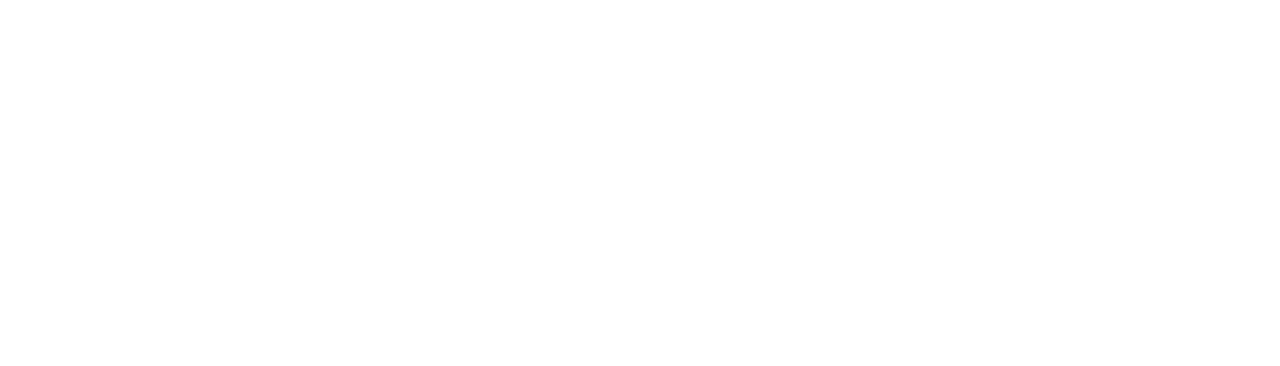
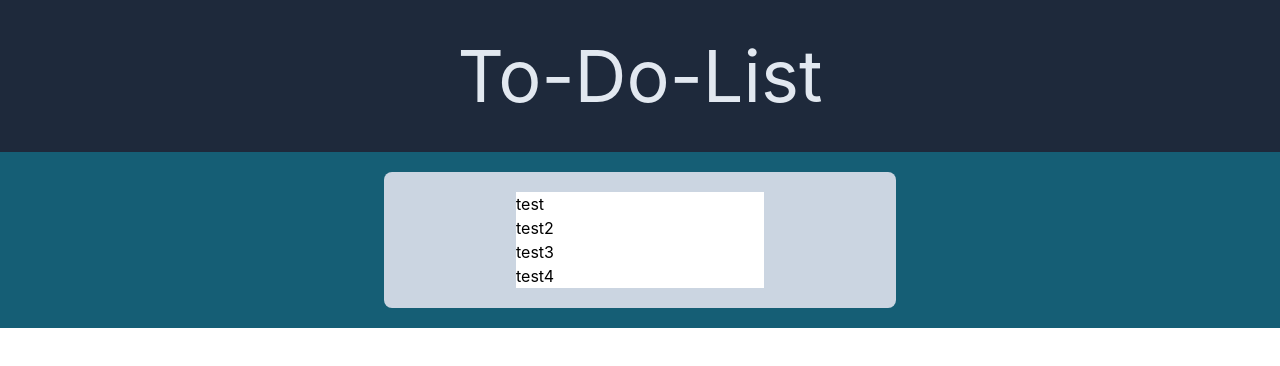
Before and after one commit to SMU25/react-js-to-do-list, a React (Create React App) app: page / in a window 1280 px wide. Shown: the top 366 px of the page. Built offline with nearby package versions, Linux system fonts and the light colour scheme.

Commit message:
Header , TasksList , TaskItem and Input components have been created

```diff
--- a/package.json
+++ b/package.json
@@ -8,8 +8,9 @@
     "@testing-library/user-event": "^13.2.1",
     "@types/jest": "^27.0.1",
     "@types/node": "^16.7.13",
-    "@types/react": "^18.0.0",
+    "@types/react": "^18.0.21",
     "@types/react-dom": "^18.0.0",
+    "classnames": "^2.3.2",
     "react": "^18.2.0",
     "react-dom": "^18.2.0",
     "react-scripts": "5.0.1",
--- a/src/App.tsx
+++ b/src/App.tsx
@@ -1,8 +1,23 @@
 import React from "react";
+import Header from "src/components/Header";
+import TasksList from "src/components/TasksList";
 import "./styles.css";
 
+//mocks
+const ITEMS = [
+  { id: 1, title: "1", description: "test", isDone: true },
+  { id: 2, title: "2", description: "test2", isDone: false },
+  { id: 3, title: "3", description: "test3", isDone: true },
+  { id: 4, title: "4", description: "test4", isDone: false },
+];
+
 function App() {
-  return <div className="App"></div>;
+  return (
+    <div className="App">
+      <Header />
+      <TasksList tasksList={ITEMS} />
+    </div>
+  );
 }
 
 export default App;
--- /dev/null
+++ b/src/components/Header/index.tsx
@@ -0,0 +1,13 @@
+import React, { FC } from "react";
+
+const TITLE = "to-do-list";
+
+const Header: FC = () => {
+  return (
+    <h1 className="flex justify-center w-full bg-slate-800 py-10 text-slate-200 text-7xl capitalize">
+      {TITLE}
+    </h1>
+  );
+};
+
+export default Header;
--- /dev/null
+++ b/src/components/Input/index.tsx
@@ -0,0 +1,12 @@
+import React, { FC } from "react";
+import { TaskItemType } from "src/components/TasksList/types";
+
+interface Props extends Pick<TaskItemType, "isDone"> {
+  value: string;
+}
+
+const Input: FC<Props> = ({ value, isDone }) => {
+  return <input value={value} />;
+};
+
+export default Input;
--- /dev/null
+++ b/src/components/TasksList/TaskItem.tsx
@@ -0,0 +1,16 @@
+import React, { FC } from "react";
+import Input from "../Input";
+import { TaskItemType } from "./types";
+
+export const TaskItem: FC<TaskItemType> = ({
+  id,
+  title,
+  description,
+  isDone,
+}) => {
+  return (
+    <div>
+      <Input value={description} isDone={isDone} />
+    </div>
+  );
+};
--- /dev/null
+++ b/src/components/TasksList/index.tsx
@@ -0,0 +1,23 @@
+import React, { FC } from "react";
+import { TaskItem } from "./TaskItem";
+import { TaskItemType } from "./types";
+
+interface Props {
+  tasksList: TaskItemType[];
+}
+
+const TasksList: FC<Props> = ({ tasksList = [] }) => {
+  if (!tasksList.length) return null;
+
+  return (
+    <div className="flex justify-center w-full bg-cyan-800 py-5">
+      <div className="flex flex-col justify-center max-w-lg w-full items-center bg-slate-300 p-5 rounded-lg">
+        {tasksList.map((item: TaskItemType) => (
+          <TaskItem key={item.id} {...item} />
+        ))}
+      </div>
+    </div>
+  );
+};
+
+export default TasksList;
--- /dev/null
+++ b/src/components/TasksList/types.ts
@@ -0,0 +1,6 @@
+export interface TaskItemType {
+  id: number;
+  title?: string;
+  description: string;
+  isDone: boolean;
+}
--- /dev/null
+++ b/src/types/custom.d.ts
@@ -0,0 +1,21 @@
+declare module "*.svg" {
+  const content: any;
+  export default content;
+}
+
+declare module "*.png" {
+  const content: any;
+  export default content;
+}
+
+declare module "*.jpg" {
+  const content: any;
+  export default content;
+}
+
+declare module "*.svg" {
+  import React = require("react");
+  export const ReactComponent: React.FC<React.SVGProps<SVGSVGElement>>;
+  const src: string;
+  export default src;
+}
```
Also changed, not shown: tsconfig.json (+15 -11 lines), 1 other file (tests, documents, lock files or other folders).
